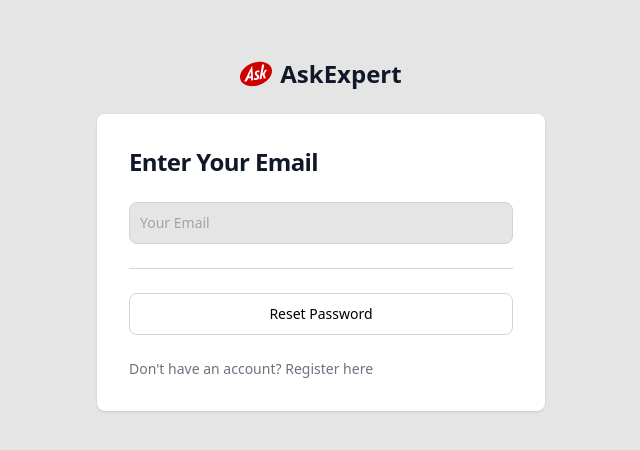
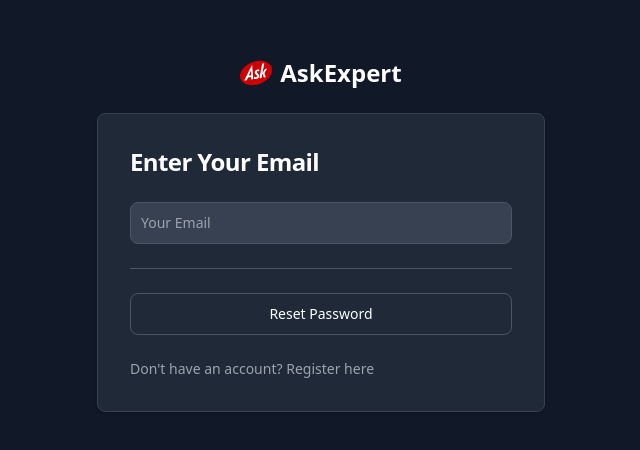
Before and after one commit to muhsinachipra/AskExpert_Frontend, a React (Vite) app: page /forgot in a window 1280 px wide. Shown: the part 166-616 px from the top of the page, without its empty margins (319-959 px from the left). Built offline with nearby package versions, Linux system fonts and the light colour scheme; no server answers.

Commit message:
forgot password email send successfully

```diff
--- a/index.html
+++ b/index.html
@@ -1,6 +1,6 @@
 <!doctype html>
-<!-- <html class="dark" lang="en"> -->
-<html lang="en">
+<html class="dark" lang="en">
+<!-- <html lang="en"> -->
   <head>
     <meta charset="UTF-8" />
     <link rel="icon" type="image/svg+xml" href="/Ask.svg" />
--- a/src/pages/user/ForgotPassword.tsx
+++ b/src/pages/user/ForgotPassword.tsx
@@ -1,7 +1,48 @@
 // import Header from "../../components/Header";
 
+import { useState } from "react";
+import { useSendOTPforgotPasswordMutation } from "../../slices/api/userApiSlice";
+import { useFormik } from "formik";
+import * as Yup from 'yup';
+import { useDispatch } from "react-redux";
+import { setForgotEmail } from "../../slices/authSlice";
+import { toast } from "react-toastify";
+import { MyError } from "../../validation/validationTypes";
+import Spinner from "../../components/Spinner";
+import { Link } from "react-router-dom";
 
 export default function ForgotPassword() {
+
+    const [sendOTPforgotPassword] = useSendOTPforgotPasswordMutation();
+    const [isSumbit, setSubmit] = useState(false)
+    const dispatch = useDispatch();
+
+
+
+    const { values, handleChange, handleSubmit, errors, touched } = useFormik({
+        initialValues: {
+            email: "",
+        },
+        validationSchema: Yup.object({
+            email: Yup.string()
+                .email("Please enter a valid email")
+                .required("Please enter your email"),
+        }),
+        onSubmit: async (values) => {
+            setSubmit(true)
+            try {
+                const { email } = values;
+                const name = email.split("@")[0]; // Extract the part before the @ symbol as the name
+                dispatch(setForgotEmail(email))
+                const res = await sendOTPforgotPassword({ name, email }).unwrap();
+                setSubmit(false)
+                toast.success(res.message)
+            } catch (err) {
+                toast.error((err as MyError)?.data?.message || (err as MyError)?.error);
+            }
+        },
+    });
+
     return (
         <>
             {/* <Header /> */}
@@ -16,16 +57,19 @@
                             <h1 className="text-xl font-bold leading-tight tracking-tight text-gray-900 md:text-2xl dark:text-white">
                                 Enter Your Email
                             </h1>
-                            <form className="space-y-4 md:space-y-6" action="#">
+                            <form className="space-y-4 md:space-y-6" onSubmit={handleSubmit}>
                                 <div>
                                     <label htmlFor="email" className="block mb-2 text-sm font-medium text-gray-900 dark:text-white"></label>
-                                    <input type="email" name="email" id="email" className="bg-neutral-200 border border-gray-300 text-gray-900 sm:text-sm rounded-lg focus:ring-primary-600 focus:border-primary-600 block w-full p-2.5 dark:bg-gray-700 dark:border-gray-600 dark:placeholder-gray-400 dark:text-white dark:focus:ring-blue-500 dark:focus:border-blue-500" placeholder="Your Email" required={true} />
+                                    <input type="email" value={values.email} onChange={handleChange} name="email" id="email" className="bg-neutral-200 border border-gray-300 text-gray-900 sm:text-sm rounded-lg focus:ring-primary-600 focus:border-primary-600 block w-full p-2.5 dark:bg-gray-700 dark:border-gray-600 dark:placeholder-gray-400 dark:text-white dark:focus:ring-blue-500 dark:focus:border-blue-500" placeholder="Your Email" required={true} />
+                                    {errors.email && touched.email && (
+                                        <div className="text-red-500">{errors.email}</div>
+                                    )}
                                 </div>
                                 <hr className="border-gray-300 dark:border-gray-600" />
-                                <button type="submit" className="w-full text-black border border-gray-300 bg-primary-600 hover:bg-primary-700 focus:ring-4 focus:outline-none focus:ring-primary-300 font-medium rounded-lg text-sm px-5 py-2.5 text-center dark:bg-primary-600 dark:text-white  dark:border-gray-600 dark:hover:bg-primary-700 dark:focus:ring-primary-800">Reset Password</button>
+                                <button type="submit" className="w-full text-black border border-gray-300 bg-primary-600 hover:bg-primary-700 focus:ring-4 focus:outline-none focus:ring-primary-300 font-medium rounded-lg text-sm px-5 py-2.5 text-center dark:bg-primary-600 dark:text-white  dark:border-gray-600 dark:hover:bg-primary-700 dark:focus:ring-primary-800"> {isSumbit ? <Spinner /> : "Reset Password"} </button>
 
                                 <p className="text-sm font-light text-gray-500 dark:text-gray-400">
-                                    Don't have an account? <a href="#" className="font-medium text-primary-600 hover:underline dark:text-primary-500">Register here</a>
+                                    Don't have an account? <Link to={'/register'} className="font-medium text-primary-600 hover:underline dark:text-primary-500">Register here</Link>
                                 </p>
                             </form>
                         </div>
--- a/src/pages/user/Login.tsx
+++ b/src/pages/user/Login.tsx
@@ -2,7 +2,7 @@
 import { useFormik } from "formik";
 import { useDispatch } from "react-redux";
 import { Link, useNavigate } from "react-router-dom";
-import { useGoogleAuthMutation, useLoginMutation } from "../../slices/userApiSlice";
+import { useGoogleAuthMutation, useLoginMutation } from "../../slices/api/userApiSlice";
 import { useState } from "react";
 import { Logins, MyError } from "../../validation/validationTypes";
 import { loginValidation } from "../../validation/yupValidation";
@@ -129,9 +129,14 @@
                                     </svg>
                                     Sign in with Google
                                 </button> */}
-                                <p className="text-sm font-light text-gray-500 dark:text-gray-400">
-                                    Don't have an account? <Link to={'/register'} className="font-medium text-primary-600 hover:underline dark:text-primary-500">Register here</Link>
-                                </p>
+                                <div className="flex items-center justify-between">
+                                    <p className="text-sm font-light text-gray-500 dark:text-gray-400">
+                                        Don't have an account? <Link to={'/register'} className="font-medium text-primary-600 hover:underline dark:text-primary-500">Register here</Link>
+                                    </p>
+                                    <p className="text-sm font-light text-gray-500 dark:text-gray-400">
+                                        <Link to={'/forgot'} className="font-medium text-primary-600 hover:underline dark:text-primary-500">Forgot password?</Link>
+                                    </p>
+                                </div>
                             </form>
                         </div>
                     </div>
--- a/src/pages/user/Otp.tsx
+++ b/src/pages/user/Otp.tsx
@@ -3,7 +3,7 @@
 import { useDispatch, useSelector } from "react-redux";
 import { RootState } from "../../app/store";
 import { useEffect, useState } from "react";
-import { useOtpVerificationMutation, useRegisterMutation, useSendOtpToEmailMutation } from "../../slices/userApiSlice";
+import { useOtpVerificationMutation, useRegisterMutation, useSendOtpToEmailMutation } from "../../slices/api/userApiSlice";
 import { MyError } from "../../validation/validationTypes";
 import { clearRegister } from "../../slices/authSlice";
 import { toast } from "react-toastify";
--- a/src/pages/user/SignUp.tsx
+++ b/src/pages/user/SignUp.tsx
@@ -8,7 +8,7 @@
 import { clearRegister, setRegister } from "../../slices/authSlice";
 import { useState } from "react";
 import Spinner from "../../components/Spinner";
-import { useSendOtpToEmailMutation } from "../../slices/userApiSlice";
+import { useSendOtpToEmailMutation } from "../../slices/api/userApiSlice";
 import { toast } from "react-toastify";
 
 export default function SignUp() {
--- a/src/slices/userApiSlice.ts
+++ b/src/slices/api/userApiSlice.ts
@@ -1,4 +1,4 @@
-import { apiSlice } from "./api/apiSlice";
+import { apiSlice } from "./apiSlice";
 
 const USER_URL = "/api/user";
 
@@ -44,6 +44,22 @@
             }),
         }),
 
+        sendOTPforgotPassword: builder.mutation({
+            query: (data) => ({
+                url: `${USER_URL}/sendOTPforgotPassword`,
+                method: "POST",
+                body: data,
+            }),
+        }),
+
+        // user forgot password
+        forgotPassword: builder.mutation({
+            query: (data) => ({
+                url: `${USER_URL}/forgotPassword`,
+                method: "POST",
+                body: data,
+            }),
+        }),
 
     }),
 });
@@ -54,4 +70,6 @@
     useOtpVerificationMutation,
     useSendOtpToEmailMutation,
     useGoogleAuthMutation,
+    useSendOTPforgotPasswordMutation,
+    useForgotPasswordMutation,
 } = userApiSlice;
--- a/tsconfig.json
+++ b/tsconfig.json
@@ -5,6 +5,7 @@
     "lib": ["ES2020", "DOM", "DOM.Iterable"],
     "module": "ESNext",
     "skipLibCheck": true,
+    "forceConsistentCasingInFileNames": true,
 
     /* Bundler mode */
     "moduleResolution": "bundler",
--- a/vite.config.ts
+++ b/vite.config.ts
@@ -1,11 +1,10 @@
 import { defineConfig } from 'vite'
 import react from '@vitejs/plugin-react'
 import dotenv from 'dotenv'
+dotenv.config()
 
 const { BASE_URL } = process.env;
 
-
-dotenv.config()
 // https://vitejs.dev/config/
 export default defineConfig({
   plugins: [react()],
```
